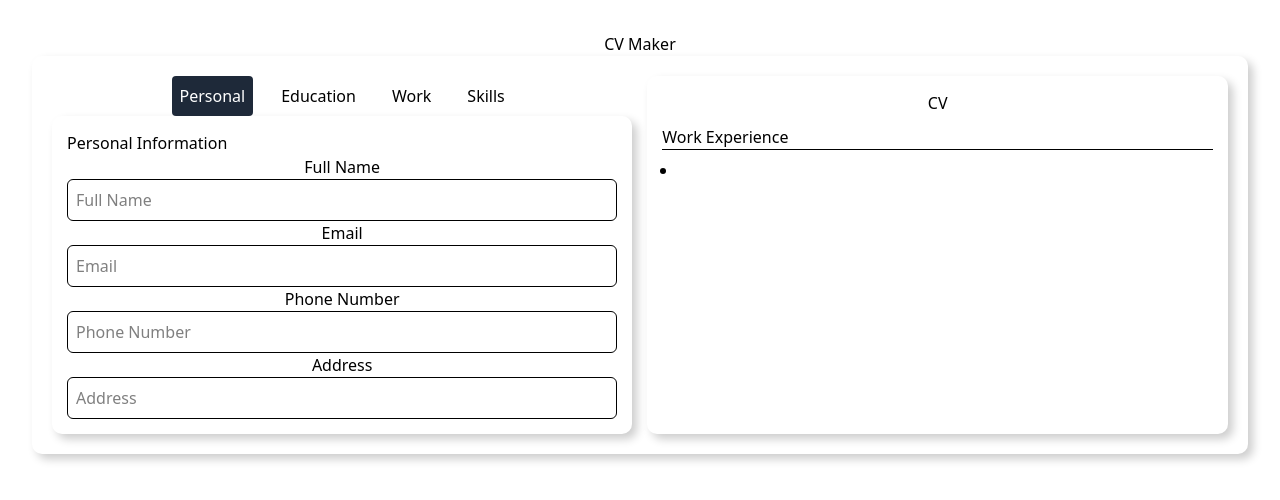
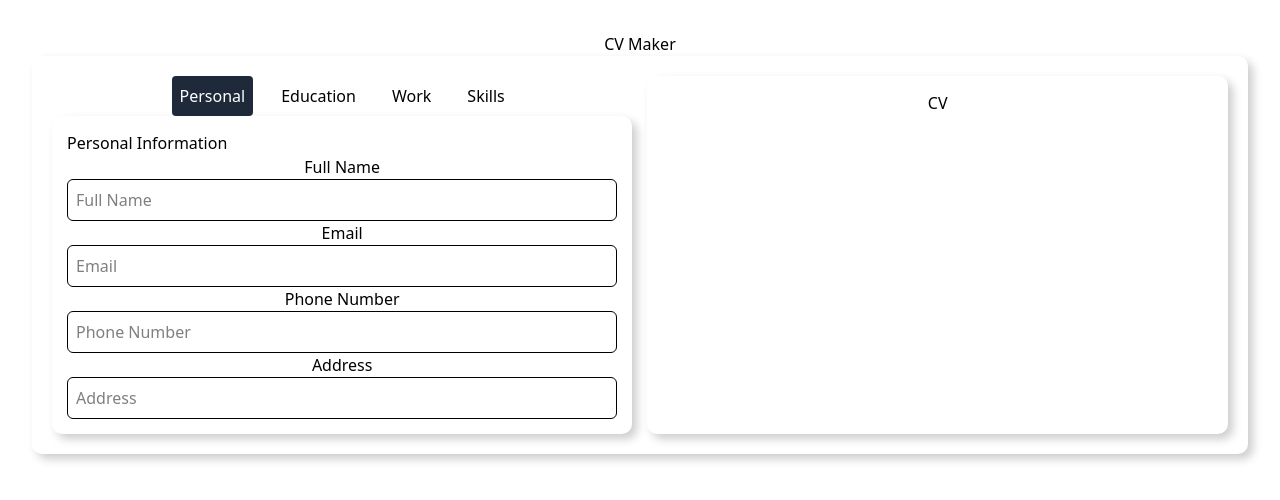
Before and after one commit to Yoni190/CV-Maker, a React (Vite) app: page / in a window 1280 px wide. Shown: the top 500 px of the page. Built offline with nearby package versions, Linux system fonts and the light colour scheme.

Commit message:
Show multiple work experience

```diff
--- a/src/CV.jsx
+++ b/src/CV.jsx
@@ -14,29 +14,29 @@ function CV ({formData, educationData, workData, skillData}) {
 
             {formData.name && <hr style={{ marginTop: '-10px'}}/>}
 
+            {workData.companyName.at(-1) && <h2 style={{ textAlign: 'left' }}>Work Experience</h2>}
+            {workData.companyName.at(-1) && <hr />}
 
-
-            <div className="work-experience">
-                {workData.companyName !== "" && <h2 style={{ textAlign: 'left' }}>Work Experience</h2>}
-                {workData.companyName !== "" && <hr />}
+            {workData.companyName.map((work, index) => (
+                <div className="work-experience" key={index}>
                     <div className="work-container" style={{ display: 'flex', justifyContent: 'space-between'}}>
-                    <p style={{ textAlign: 'left', fontWeight: 'bold'}}>{workData.companyName}</p>
+                        <p style={{ textAlign: 'left', fontWeight: 'bold'}}>{work}</p>
                         <div className="work-date" style={{ display: 'flex', alignItems: 'center' }}>
-                        <p style={{ fontWeight: 'bold' }}>{workData.workStart}</p>
-                        {workData.workStart != '' && (
+                            <p style={{ fontWeight: 'bold' }}>{workData.workStart[index]}</p>
+                            {workData.workStart[index] != '' && (
                                 <span style={{ margin: '0 4px' }}>-</span>
                             )}
-                        <p style={{ fontWeight: 'bold' }}>{workData.workEnd}</p>
+                            <p style={{ fontWeight: 'bold' }}>{workData.workEnd[index]}</p>
                         </div>
                     </div>
 
                     <div className="work-city mt-1" style={{ display: 'flex', justifyContent: 'space-between'}}>
-                    <p style={{ textAlign: 'left', fontSize: 14, fontStyle: 'italic'}}>{workData.position}</p>
-                    <p style={{ fontStyle: 'italic', fontSize: 14 }}>{workData.city}</p>
+                        <p style={{ textAlign: 'left', fontSize: 14, fontStyle: 'italic'}}>{workData.position[index]}</p>
+                        <p style={{ fontStyle: 'italic', fontSize: 14 }}>{workData.city[index]}</p>
                     </div>
 
-                 {workData.bullets[0] !== "" && workData.bullets.map((bullet, index) => (
-                    <ul className="mt-1 list-disc px-4" key={index}>
+                    {workData.bullets[index][0] !== "" && workData.bullets[index].map((bullet, bulletIndex) => (
+                        <ul className="mt-1 list-disc px-4" key={bulletIndex}>
                             <li className="text-left">{bullet}</li>
                         </ul>
                     ))}
@@ -44,6 +44,8 @@ function CV ({formData, educationData, workData, skillData}) {
 
 
                 </div>
+            ))}
+
 
             {educationData.universityName.at(-1) && <h2 style={{ textAlign: 'left' }}>Education</h2>}
             {educationData.universityName.at(-1) && <hr />}
```
Lines whose indentation alone changed are shown as unchanged.
